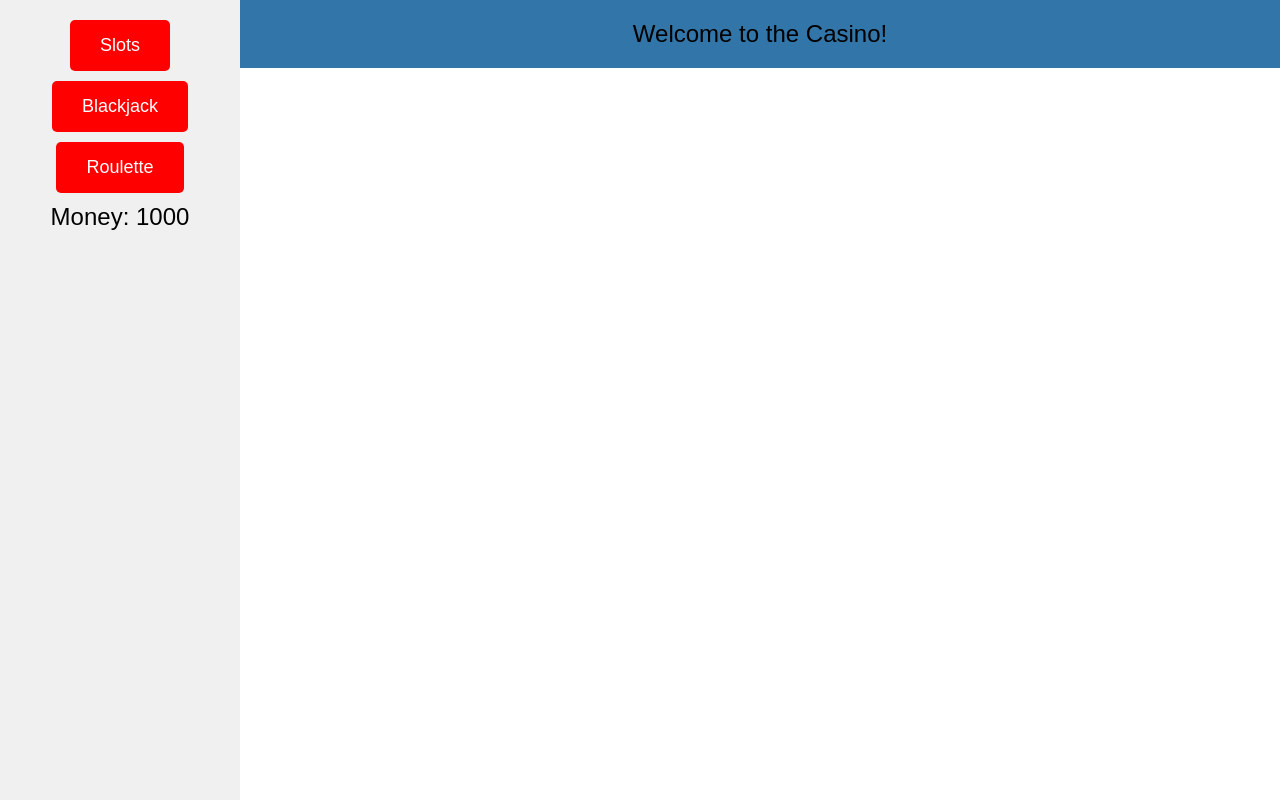
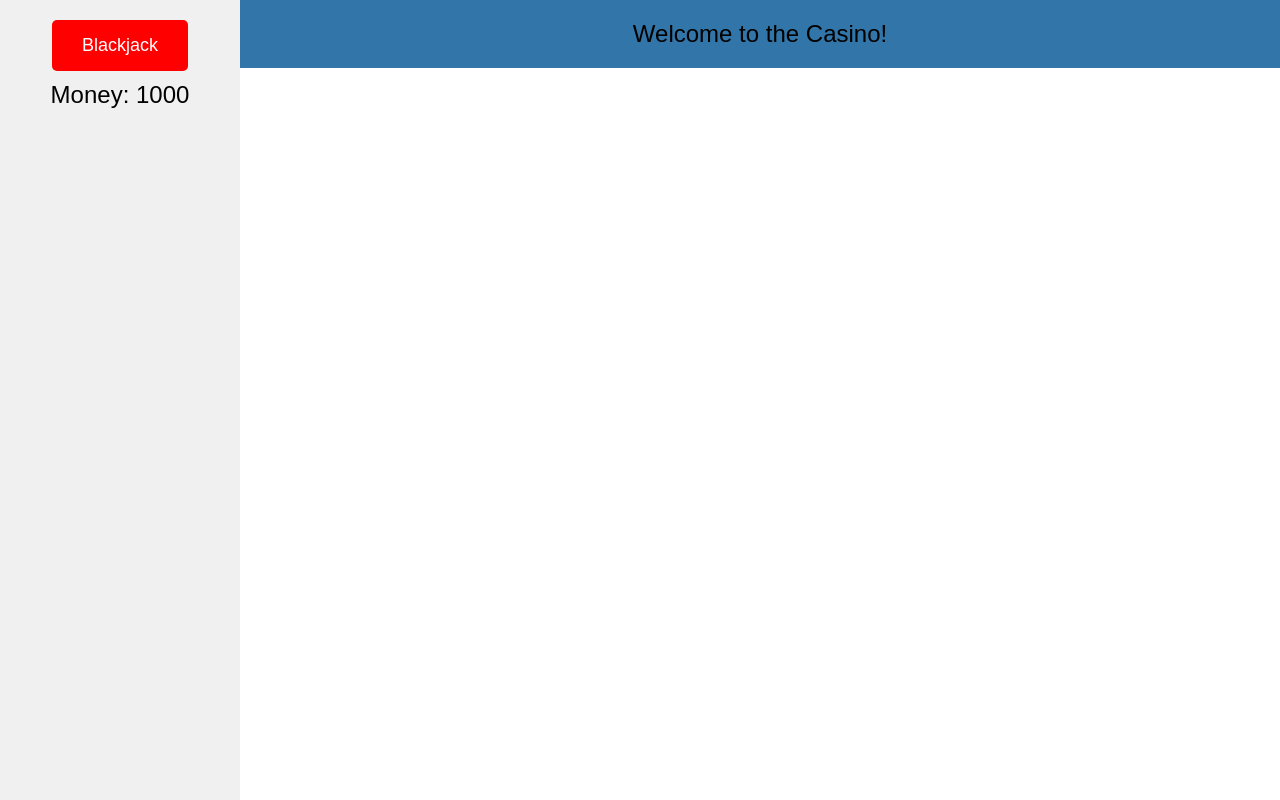
Before and after one commit to InsaneStreet/shs-gamblin, a plain HTML site: page index.html in a window 1280 px wide. Drawn offline with Linux system fonts and the light colour scheme.

Commit message:
Update index.html

```diff
--- a/index.html
+++ b/index.html
@@ -108,9 +108,7 @@
 <body>
     <div class="container">
         <div class="left-column">
-            <button class="button" id="slots-button">Slots</button>
             <button class="button" id="blackjack-button">Blackjack</button>
-            <button class="button" id="roulette-button">Roulette</button>
             <div class="money-counter">Money: <span id="money-amount">1000</span></div>
         </div>
         <div class="right-column">
```
